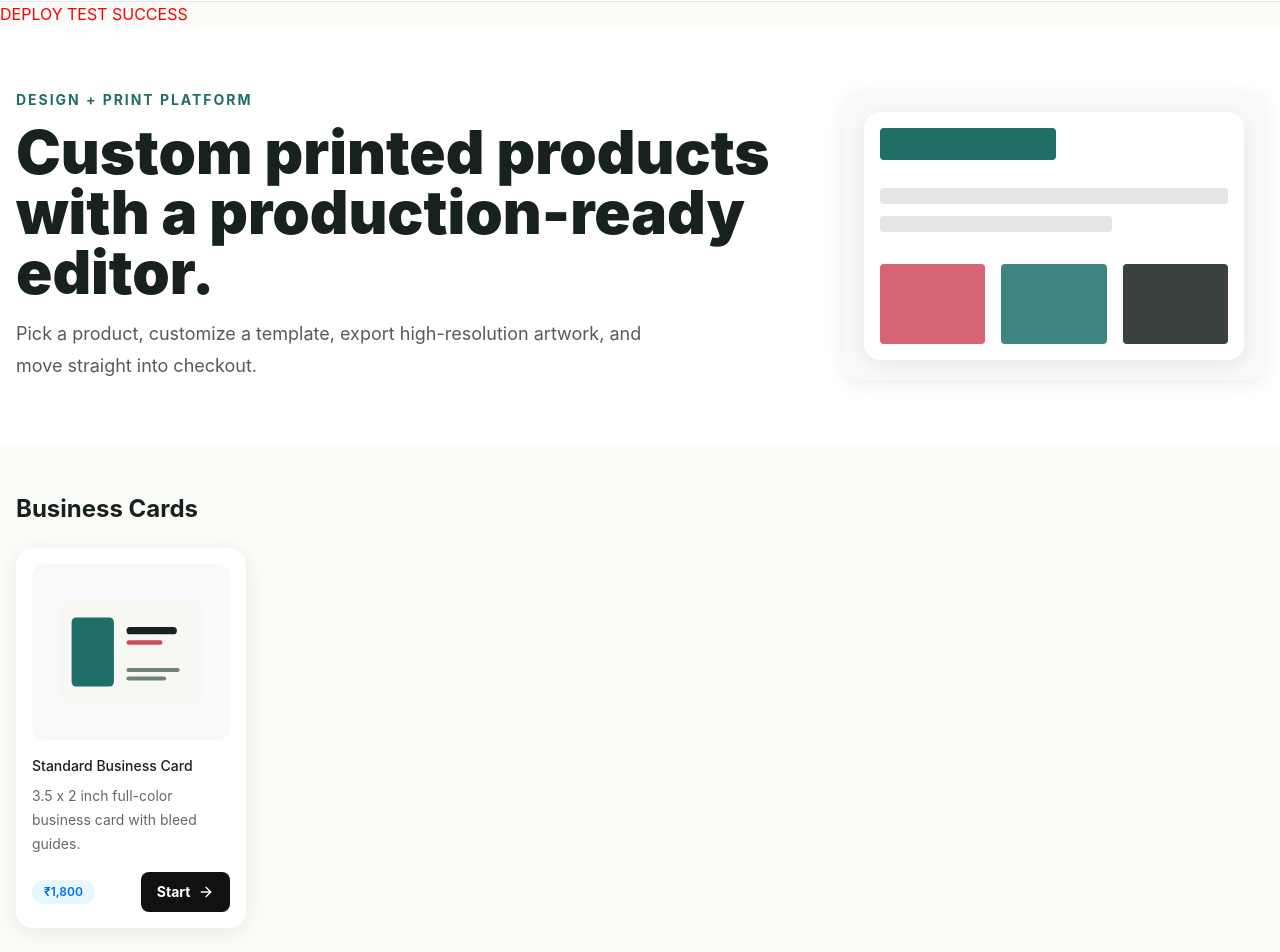
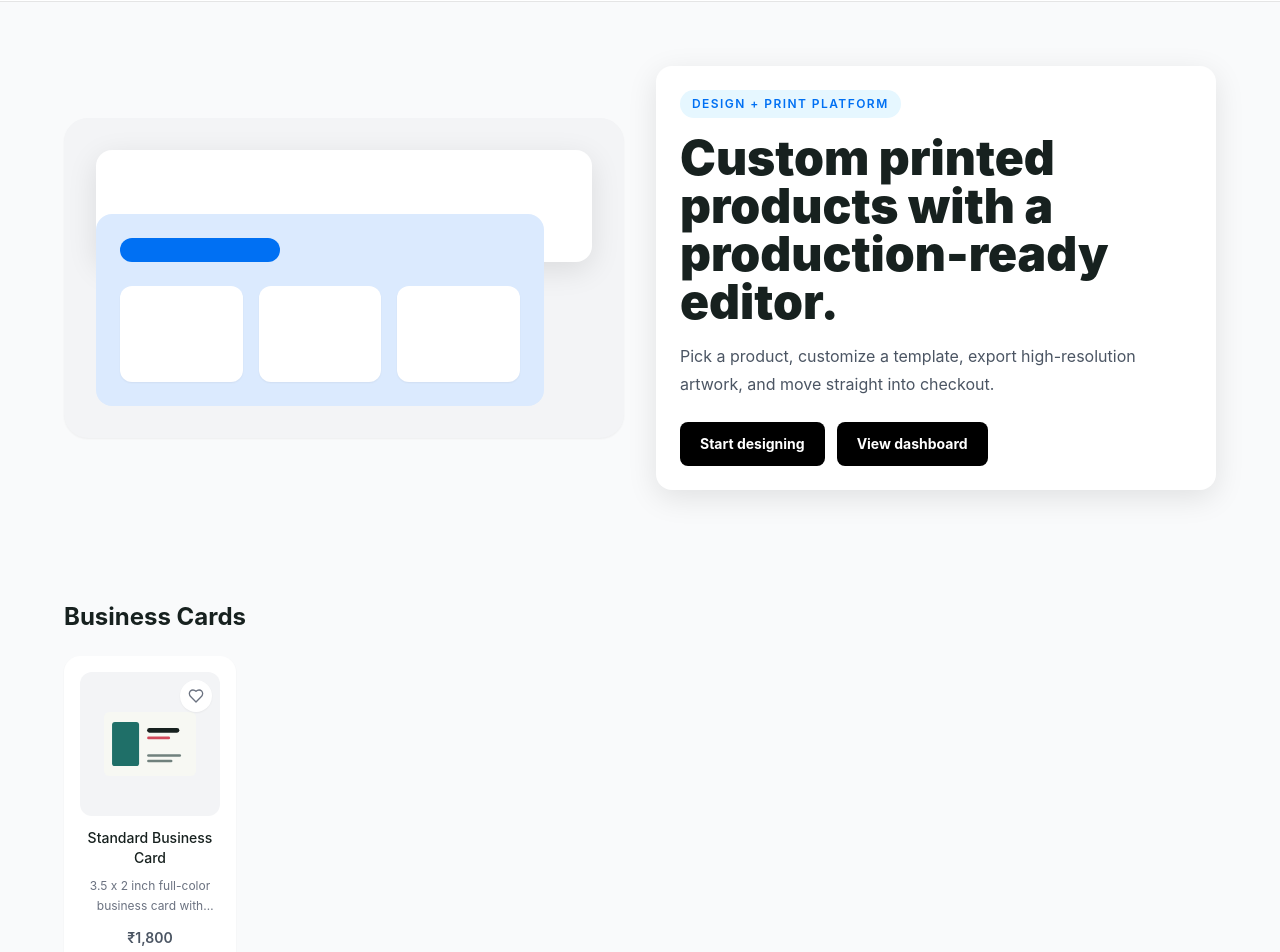
Before and after one commit to harshkumarmathuri12-lab/printa, a Next.js app in the folder frontend/: page / in a window 1280 px wide. Shown: the part 60-1012 px from the top of the page. Built offline with nearby package versions, Linux system fonts and the light colour scheme; no server answers.

Commit message:
Polish homepage with premium ecommerce UI

```diff
--- a/frontend/components/Layout.js
+++ b/frontend/components/Layout.js
@@ -8,7 +8,7 @@ export function Layout({ children }) {
   const { currency, setCurrency } = useCurrency();
 
   return (
-    <div className="min-h-screen bg-[#fbfbf8]">
+    <div className="min-h-screen bg-[#f9fafb]">
       <header className="sticky top-0 z-30 border-b border-black/10 bg-white/95 backdrop-blur">
         <div className="mx-auto flex max-w-7xl items-center justify-between px-4 py-3">
           <Link href="/" className="text-xl font-black tracking-normal text-ink">
--- a/frontend/components/ProductCard.js
+++ b/frontend/components/ProductCard.js
@@ -1,26 +1,25 @@
 import Link from 'next/link';
-import { ArrowRight } from 'lucide-react';
+import { ArrowRight, Heart } from 'lucide-react';
 import { useCurrency } from '../lib/currency';
 
 export function ProductCard({ product }) {
   const { formatPrice } = useCurrency();
 
   return (
-    <article className="group rounded-[16px] bg-white p-4 shadow-[0_4px_20px_rgba(0,0,0,0.08)] transition-all duration-300 ease-in-out hover:-translate-y-[5px] hover:scale-[1.02] hover:shadow-[0_12px_32px_rgba(0,0,0,0.14)]">
-      <div className="flex aspect-[4/3] items-center justify-center rounded-[12px] bg-[#f8f9fb] p-4">
-        <img className="h-32 w-32 object-contain transition-transform duration-300 ease-in-out group-hover:scale-105 sm:h-36 sm:w-36" src={product.previewImageUrl} alt="" />
+    <article className="group relative rounded-2xl bg-white p-4 shadow-sm transition-all duration-300 hover:-translate-y-1 hover:scale-105 hover:shadow-lg">
+      <button className="absolute right-6 top-6 z-10 rounded-full bg-white p-2 text-gray-500 shadow-sm transition hover:text-black" aria-label={`Save ${product.name}`}>
+        <Heart size={16} />
+      </button>
+      <div className="flex aspect-square items-center justify-center rounded-xl bg-gray-100 p-6">
+        <img className="h-24 w-24 object-contain transition-transform duration-300 group-hover:scale-105" src={product.previewImageUrl} alt="" />
       </div>
-      <div className="mt-4">
-        <h3 className="text-[14px] font-medium leading-5 text-ink">{product.name}</h3>
-        <p className="mt-2 min-h-12 text-sm leading-6 text-black/60">{product.description}</p>
-        <div className="mt-4 flex items-center justify-between gap-3">
-          <span className="rounded-full bg-[#e6f7ff] px-3 py-1.5 text-[12px] font-semibold leading-none text-[#0070f3]">
-            {formatPrice(product.basePriceCents)}
-          </span>
-          <Link className="inline-flex items-center gap-2 rounded-lg bg-[#111] px-4 py-2.5 text-sm font-bold text-white transition-colors duration-300 hover:bg-black" href={`/products/${product.id}`}>
+      <div className="mt-3 text-center">
+        <h3 className="text-sm font-medium leading-5 text-ink">{product.name}</h3>
+        <p className="mt-2 line-clamp-2 text-xs leading-5 text-gray-500">{product.description}</p>
+        <p className="mt-3 text-sm font-semibold text-gray-600">{formatPrice(product.basePriceCents)}</p>
+        <Link className="mt-4 inline-flex items-center justify-center gap-2 rounded-lg bg-black px-4 py-2.5 text-sm font-bold text-white transition hover:opacity-80" href={`/products/${product.id}`}>
             Start <ArrowRight size={16} />
-          </Link>
-        </div>
+        </Link>
       </div>
     </article>
   );
--- a/frontend/pages/index.js
+++ b/frontend/pages/index.js
@@ -12,38 +12,46 @@ export default function Home() {
 
   return (
     <Layout>
-      <h1 style={{ color: 'red' }}>DEPLOY TEST SUCCESS</h1>
-      <section className="bg-white">
-        <div className="mx-auto grid max-w-7xl gap-10 px-4 py-14 md:grid-cols-[1fr_420px] md:items-center lg:py-16">
-          <div>
-            <p className="text-sm font-bold uppercase tracking-[0.14em] text-sea">Design + print platform</p>
-            <h1 className="mt-3 max-w-3xl text-4xl font-black leading-tight md:text-6xl">
+      <section className="bg-[#f9fafb]">
+        <div className="mx-auto grid max-w-[1200px] gap-8 px-6 py-12 md:grid-cols-2 md:items-center lg:py-16">
+          <div className="relative min-h-[320px] overflow-hidden rounded-[24px] bg-gray-100 p-6 shadow-sm">
+            <div className="absolute inset-x-8 top-8 h-28 rounded-2xl bg-white shadow-[0_8px_30px_rgba(0,0,0,0.1)]" />
+            <div className="absolute bottom-8 left-8 right-20 rounded-2xl bg-[#dbeafe] p-6">
+              <div className="h-6 w-40 rounded-full bg-[#0070f3]" />
+              <div className="mt-6 grid grid-cols-3 gap-4">
+                <div className="h-24 rounded-xl bg-white shadow-sm" />
+                <div className="h-24 rounded-xl bg-white shadow-sm" />
+                <div className="h-24 rounded-xl bg-white shadow-sm" />
+              </div>
+            </div>
+          </div>
+          <div className="rounded-[16px] bg-white p-6 shadow-[0_8px_30px_rgba(0,0,0,0.1)]">
+            <p className="inline-flex rounded-full bg-[#e6f7ff] px-3 py-1.5 text-xs font-semibold uppercase tracking-[0.12em] text-[#0070f3]">
+              Design + print platform
+            </p>
+            <h1 className="mt-4 max-w-xl text-4xl font-black leading-tight md:text-5xl">
               Custom printed products with a production-ready editor.
             </h1>
-            <p className="mt-4 max-w-2xl text-lg leading-8 text-black/65">
+            <p className="mt-4 max-w-lg text-base leading-7 text-gray-600">
               Pick a product, customize a template, export high-resolution artwork, and move straight into checkout.
             </p>
-          </div>
-          <div className="rounded-[16px] bg-[#f8f9fb] p-5 shadow-[0_4px_20px_rgba(0,0,0,0.08)]">
-            <div className="rounded-[16px] bg-white p-4 shadow-[0_4px_20px_rgba(0,0,0,0.08)]">
-              <div className="h-8 w-44 rounded bg-sea" />
-              <div className="mt-7 h-4 w-full rounded bg-black/10" />
-              <div className="mt-3 h-4 w-2/3 rounded bg-black/10" />
-              <div className="mt-8 grid grid-cols-3 gap-4">
-                <div className="h-20 rounded bg-coral/85" />
-                <div className="h-20 rounded bg-sea/85" />
-                <div className="h-20 rounded bg-ink/85" />
-              </div>
+            <div className="mt-6 flex flex-wrap gap-3">
+              <a className="rounded-lg bg-black px-5 py-3 text-sm font-bold text-white transition hover:opacity-80" href="#products">
+                Start designing
+              </a>
+              <a className="rounded-lg bg-black px-5 py-3 text-sm font-bold text-white transition hover:opacity-80" href="/dashboard">
+                View dashboard
+              </a>
             </div>
           </div>
         </div>
       </section>
 
-      <section className="mx-auto max-w-7xl px-4 py-12">
+      <section id="products" className="mx-auto max-w-[1200px] px-6 py-12">
         {categories.map((category) => (
           <div className="mt-12 first:mt-0" key={category.id}>
-            <h2 className="text-[24px] font-bold leading-tight">{category.name}</h2>
-            <div className="mt-6 grid grid-cols-2 gap-6 md:grid-cols-3 xl:grid-cols-5">
+            <h2 className="mb-6 text-2xl font-bold leading-tight">{category.name}</h2>
+            <div className="grid grid-cols-2 gap-6 md:grid-cols-4 lg:grid-cols-6">
               {category.products.map((product) => (
                 <ProductCard product={product} key={product.id} />
               ))}
```
